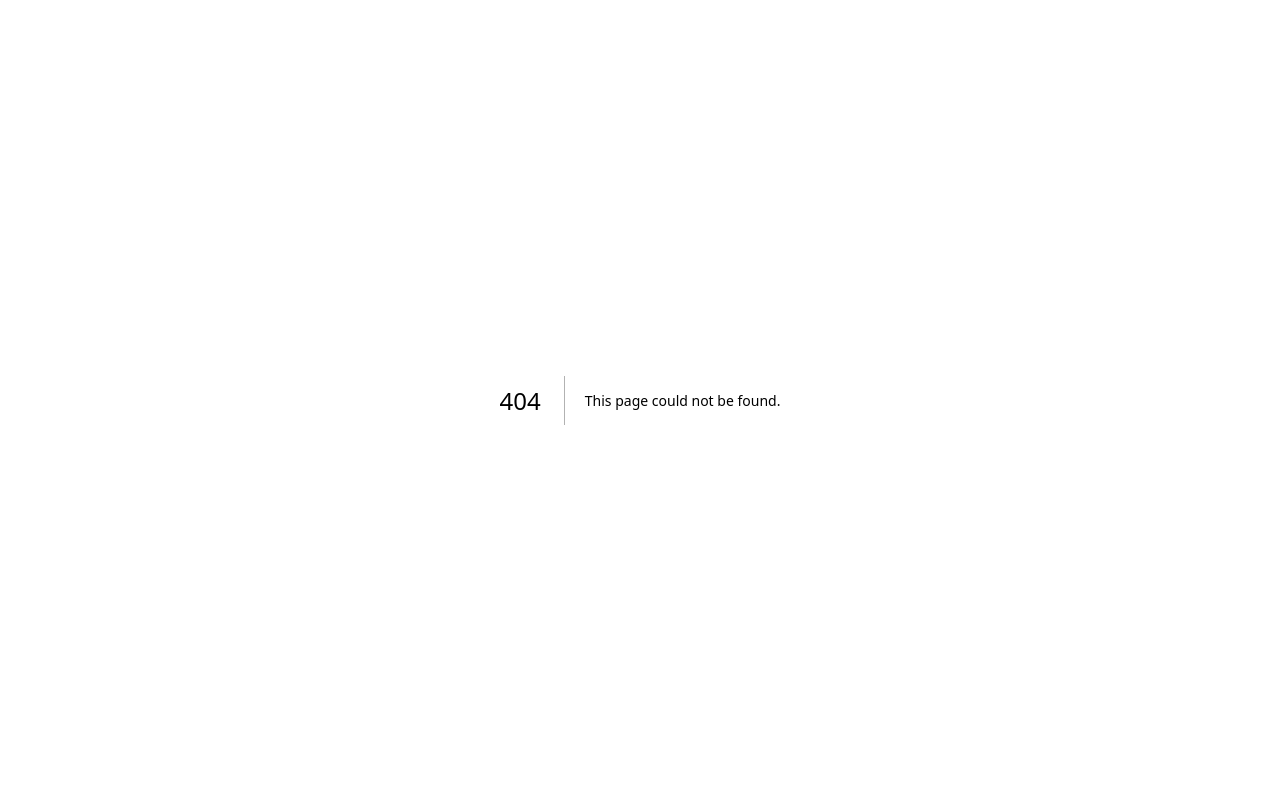
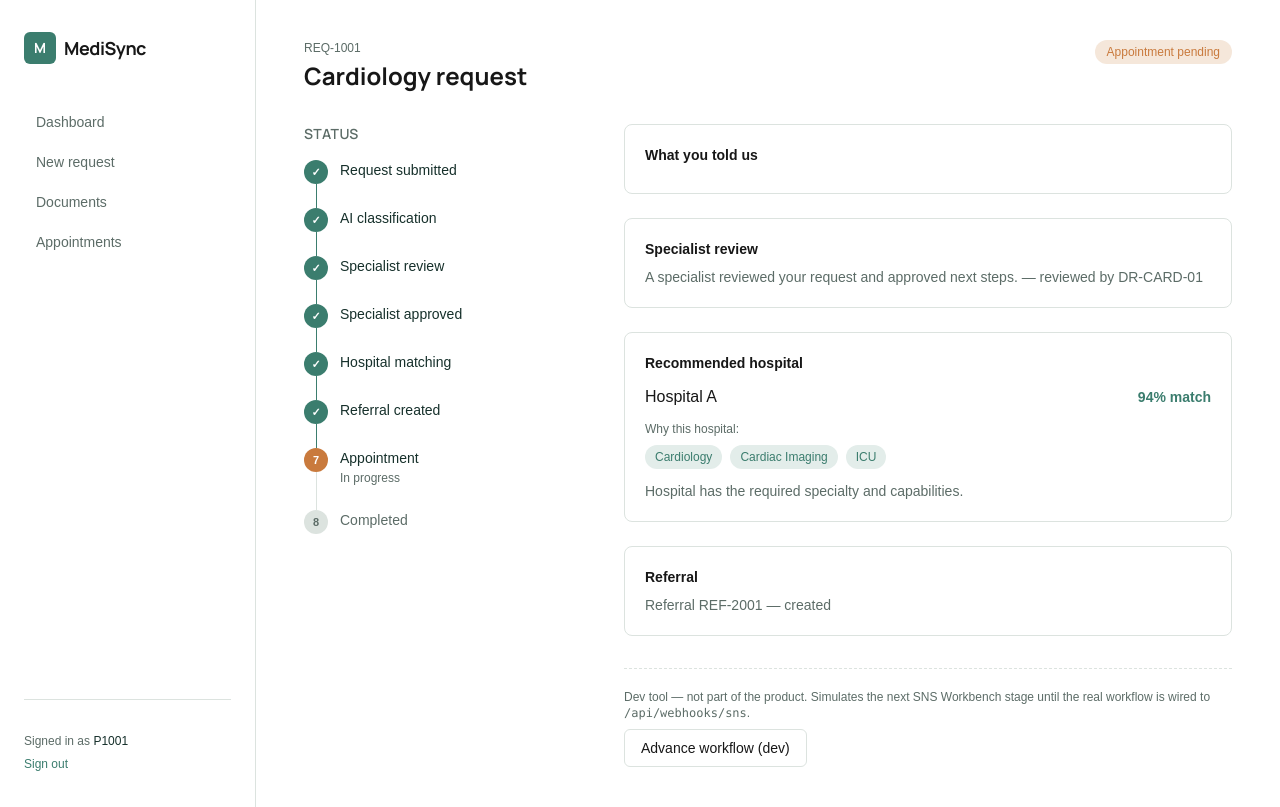
Before and after one commit to Sanjeev7673/Medisync-Os, a Next.js app: page /requests/REQ-1001 in a window 1280 px wide. Before the commit this address had no page. Built offline with nearby package versions, Linux system fonts and the light colour scheme.

Commit message:
Add MediSync request detail page

```diff
--- /dev/null
+++ b/app/requests/[id]/page.tsx
@@ -0,0 +1,37 @@
+"use client";
+
+import { useEffect, useState, use as usePromise } from "react";
+import PatientShell from "@/components/PatientShell";
+import StatusBadge from "@/components/StatusBadge";
+import StatusRail from "@/components/StatusRail";
+import { PatientRequest } from "@/lib/types";
+
+export default function RequestDetailPage({ params }: { params: Promise<{ id: string }> }) {
+  const { id } = usePromise(params);
+  const [record, setRecord] = useState<PatientRequest | null>(null);
+  const [advancing, setAdvancing] = useState(false);
+  async function load() {
+    const res = await fetch(`/api/requests/${id}`);
+    if (res.ok) { const data = await res.json(); setRecord((prev) => ({ ...(prev ?? ({} as PatientRequest)), ...data.request })); }
+  }
+  useEffect(() => { load(); // eslint-disable-next-line react-hooks/exhaustive-deps
+  }, [id]);
+  async function advance() { setAdvancing(true); await fetch("/api/dev/simulate", { method: "POST", headers: { "Content-Type": "application/json" }, body: JSON.stringify({ request_id: id }) }); await load(); setAdvancing(false); }
+  if (!record) return <PatientShell><p className="text-sm text-[var(--muted)]">Loading…</p></PatientShell>;
+  const recommendation = record.hospital_matching?.recommendations?.[0]; const isDone = record.workflow_status === "COMPLETED";
+  return (
+    <PatientShell>
+      <header className="mb-8 flex items-start justify-between gap-4"><div><p className="text-xs text-[var(--muted)] mb-1">{record.request_id}</p><h1 className="font-display font-bold text-2xl">{record.specialty ? `${record.specialty} request` : "Request"}</h1></div><StatusBadge status={record.workflow_status} /></header>
+      <div className="grid md:grid-cols-[280px_1fr] gap-10"><div><h2 className="font-display font-semibold text-sm uppercase tracking-wide text-[var(--muted)] mb-4">Status</h2><StatusRail request={record} /></div>
+        <div className="flex flex-col gap-6">
+          <section className="bg-[var(--panel)] border border-[var(--border)] rounded-lg p-5"><h3 className="text-sm font-semibold mb-2">What you told us</h3><p className="text-sm text-[var(--muted)]">{record.request}</p></section>
+          {record.specialist_review?.status && <section className="bg-[var(--panel)] border border-[var(--border)] rounded-lg p-5"><h3 className="text-sm font-semibold mb-2">Specialist review</h3><p className="text-sm text-[var(--muted)]">{record.specialist_review.status === "APPROVED" ? "A specialist reviewed your request and approved next steps." : "A specialist reviewed your request."}{record.specialist_review.reviewed_by && ` — reviewed by ${record.specialist_review.reviewed_by}`}</p></section>}
+          {recommendation && <section className="bg-[var(--panel)] border border-[var(--border)] rounded-lg p-5"><h3 className="text-sm font-semibold mb-3">Recommended hospital</h3><div className="flex items-center justify-between mb-3"><p className="font-medium">{recommendation.hospital_name}</p><span className="text-sm font-semibold" style={{ color: "var(--care)" }}>{Math.round(recommendation.match_score * 100)}% match</span></div><p className="text-xs text-[var(--muted)] mb-2">Why this hospital:</p><ul className="flex flex-wrap gap-2 mb-3">{recommendation.matched_capabilities.map((c) => <li key={c} className="text-xs rounded-full px-2.5 py-1" style={{ background: "var(--care-soft)", color: "var(--care)" }}>{c}</li>)}</ul><p className="text-sm text-[var(--muted)]">{recommendation.reason}</p></section>}
+          {record.referral?.referral_id && <section className="bg-[var(--panel)] border border-[var(--border)] rounded-lg p-5"><h3 className="text-sm font-semibold mb-2">Referral</h3><p className="text-sm text-[var(--muted)]">Referral {record.referral.referral_id} — {record.referral.status?.toLowerCase()}</p></section>}
+          {record.appointment?.status === "SCHEDULED" && record.appointment.scheduled_at && <section className="bg-[var(--panel)] border border-[var(--border)] rounded-lg p-5"><h3 className="text-sm font-semibold mb-2">Appointment</h3><p className="text-sm text-[var(--muted)]">Scheduled for {new Date(record.appointment.scheduled_at).toLocaleDateString(undefined, { weekday: "long", month: "long", day: "numeric" })}</p></section>}
+          {!isDone && <div className="border-t border-dashed border-[var(--border)] pt-5 mt-2"><p className="text-xs text-[var(--muted)] mb-2">Dev tool — not part of the product. Simulates the next SNS Workbench stage until the real workflow is wired to <code className="text-xs">/api/webhooks/sns</code>.</p><button onClick={advance} disabled={advancing} className="rounded-md border border-[var(--border)] px-4 py-2 text-sm font-medium hover:bg-[var(--care-soft)] transition-colors disabled:opacity-50">{advancing ? "Advancing…" : "Advance workflow (dev)"}</button></div>}
+        </div>
+      </div>
+    </PatientShell>
+  );
+}
```
